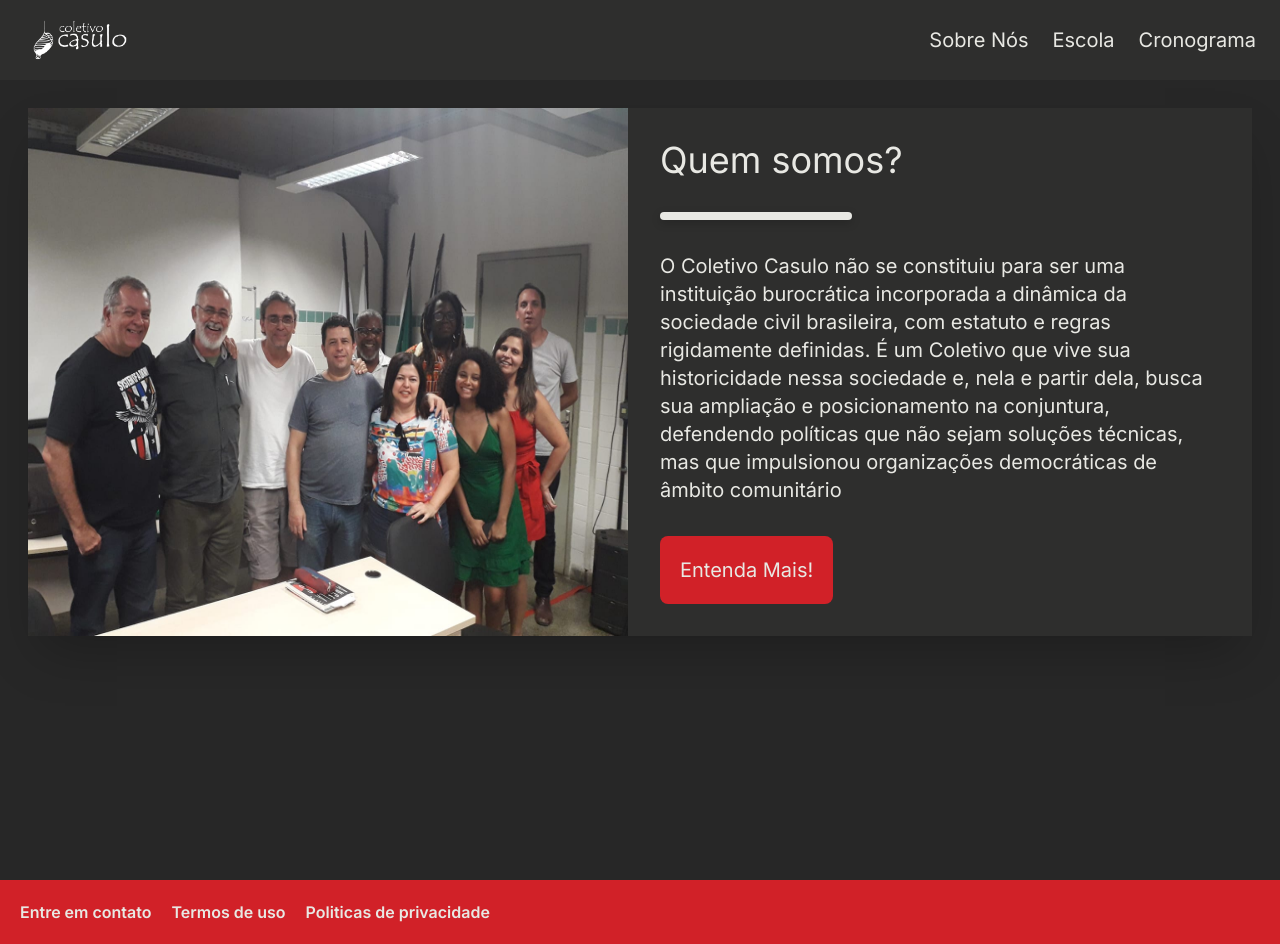
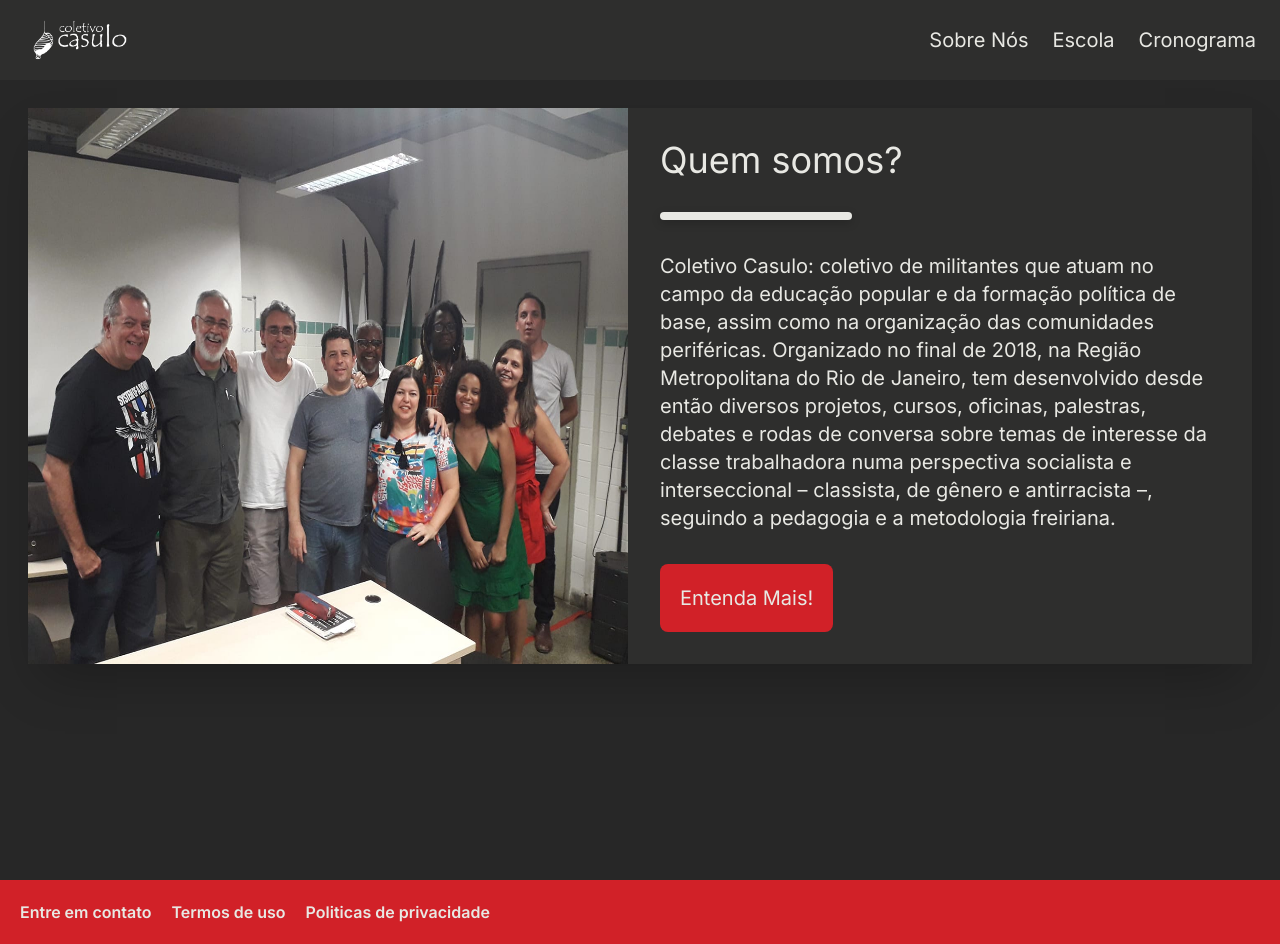
Before and after one commit to Ocamilinho/casulo-next, a Next.js app: page /sobreColetivo in a window 1280 px wide. Built offline with nearby package versions, Linux system fonts and the light colour scheme.

Commit message:
feat: Alteração textual - "Quem Somos?"

```diff
--- a/app/sobreColetivo/page.tsx
+++ b/app/sobreColetivo/page.tsx
@@ -14,7 +14,7 @@ export default function SobreColetivo() {
 							<div className="flex flex-col flex-nowrap gap-8">
 								<h1 className="text-4xl text-branco">Quem somos?</h1>
 								<Divider />
-								<p className="text-xl text-branco">O Coletivo Casulo não se constituiu para ser uma instituição burocrática incorporada a dinâmica da sociedade civil brasileira, com estatuto e regras rigidamente definidas. É um Coletivo que vive sua historicidade nessa sociedade e, nela e partir dela, busca sua ampliação e posicionamento na conjuntura, defendendo políticas que não sejam soluções técnicas, mas que impulsionou organizações democráticas de âmbito comunitário</p>
+								<p className="text-xl text-branco">Coletivo Casulo: coletivo de militantes que atuam no campo da educação popular e da formação política de base, assim como na organização das comunidades periféricas. Organizado no final de 2018, na Região Metropolitana do Rio de Janeiro, tem desenvolvido desde então diversos projetos, cursos, oficinas, palestras, debates e rodas de conversa sobre temas de interesse da classe trabalhadora numa perspectiva socialista e interseccional – classista, de gênero e antirracista –, seguindo a pedagogia e a metodologia freiriana.</p>
 								<div className="inter">
 									<a href="./downloads-files/manifesto.pdf" className="text-preto" download><button className="p-5 text-xl w-54 border-0 rounded-lg bg-rosa text-branco">Entenda Mais!</button></a>
 								</div>
```
